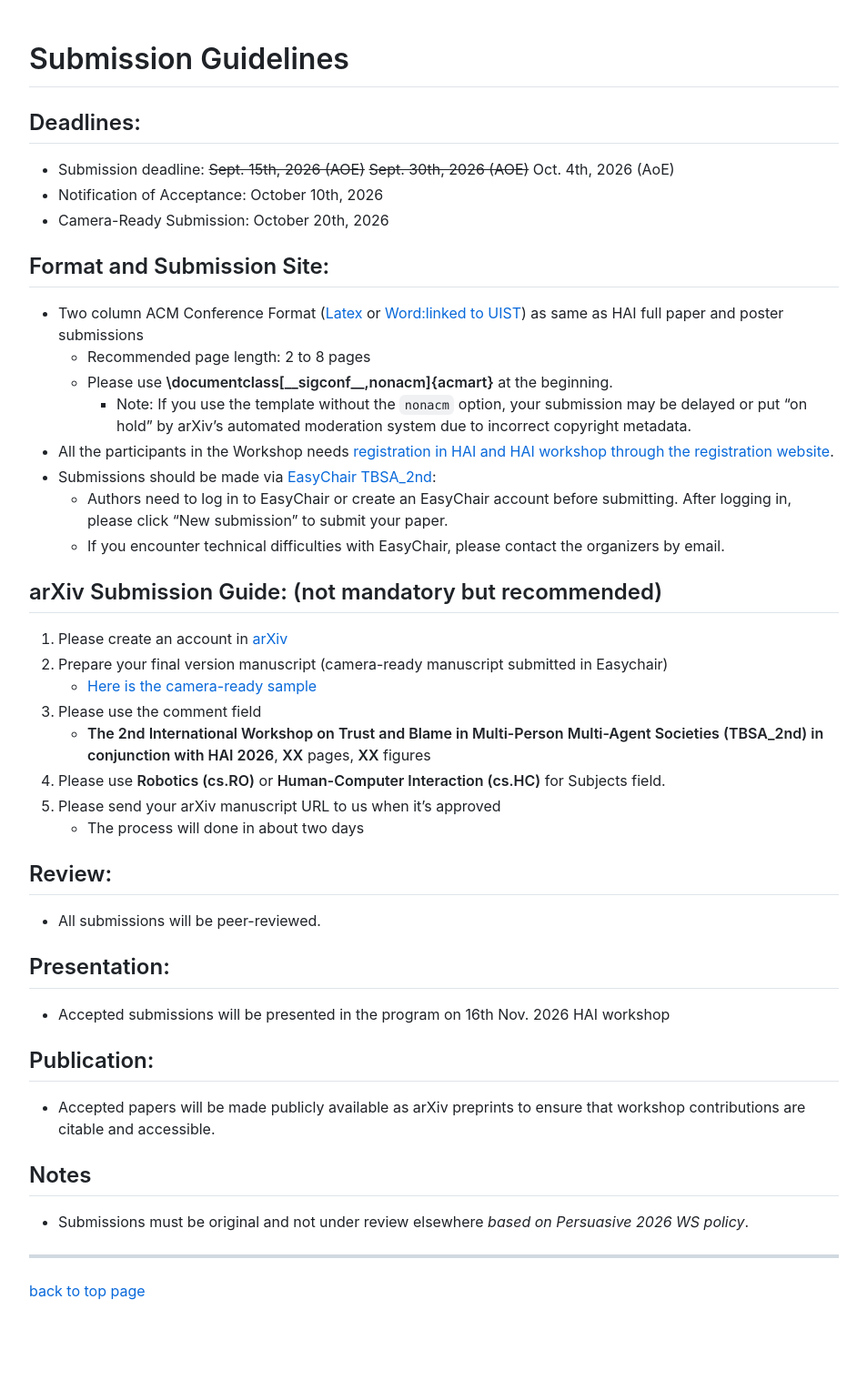
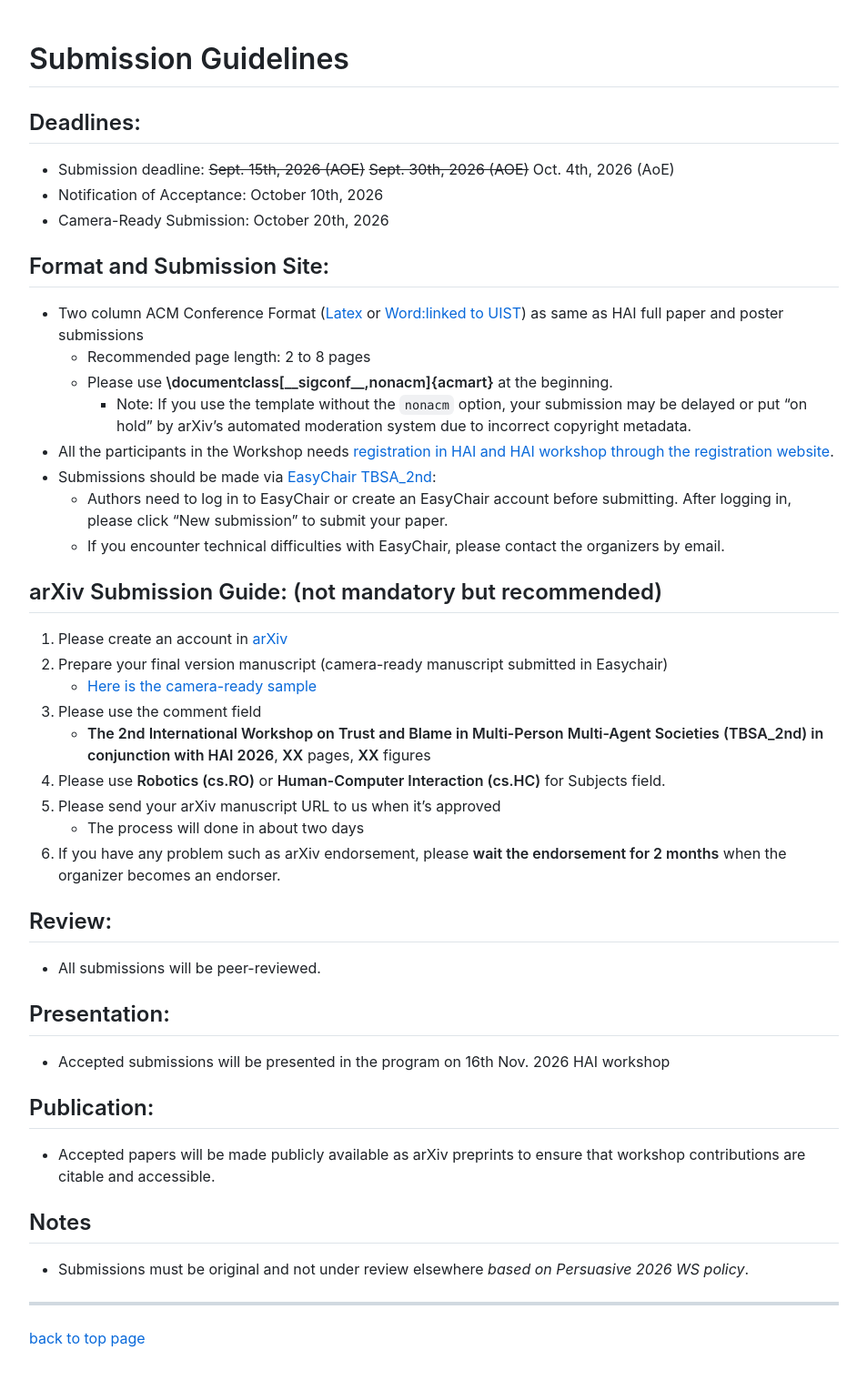
Before and after one commit to virtualcom-designlab/TBSA2026, a Jekyll site: the page built from submission.md, in a window 1280 px wide. Shown: the whole page at 91% size, without its empty margins (163-1116 px from the left). Built offline with Jekyll 4.4.1, drawn with Linux system fonts in a browser that asks for light colours; our own code applies the rules of GitHub Pages for plain Markdown files; before the commit the page ends 1476 px from its top, so only the background shows below that.

Commit message:
Update submission.md

```diff
--- a/submission.md
+++ b/submission.md
@@ -35,8 +35,10 @@ https://easychair.org/conferences/submission_new?a=37559240
 3. Please use the comment field
     - **The 2nd International Workshop on Trust and Blame in Multi-Person Multi-Agent Societies (TBSA_2nd) in conjunction with HAI 2026**, __XX__ pages, __XX__ figures
 4. Please use **Robotics (cs.RO)** or **Human-Computer Interaction (cs.HC)** for Subjects field.
-4. Please send your arXiv manuscript URL to us when it's approved
+5. Please send your arXiv manuscript URL to us when it's approved
     - The process will done in about two days
+6. If you have any problem such as arXiv endorsement, please **wait the endorsement for 2 months** when the organizer becomes an endorser.
+
 
 ## Review:
 - All submissions will be peer-reviewed.
```
